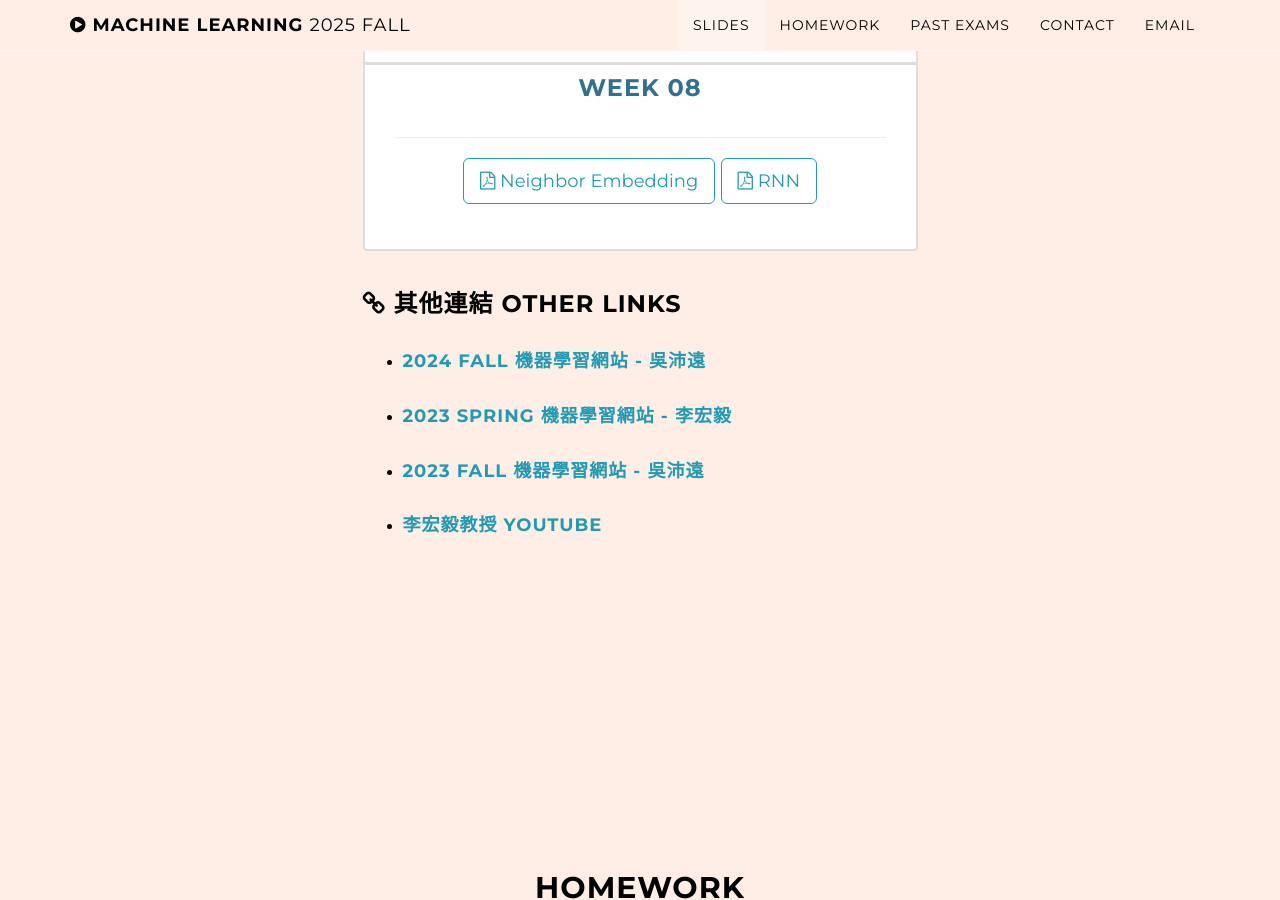
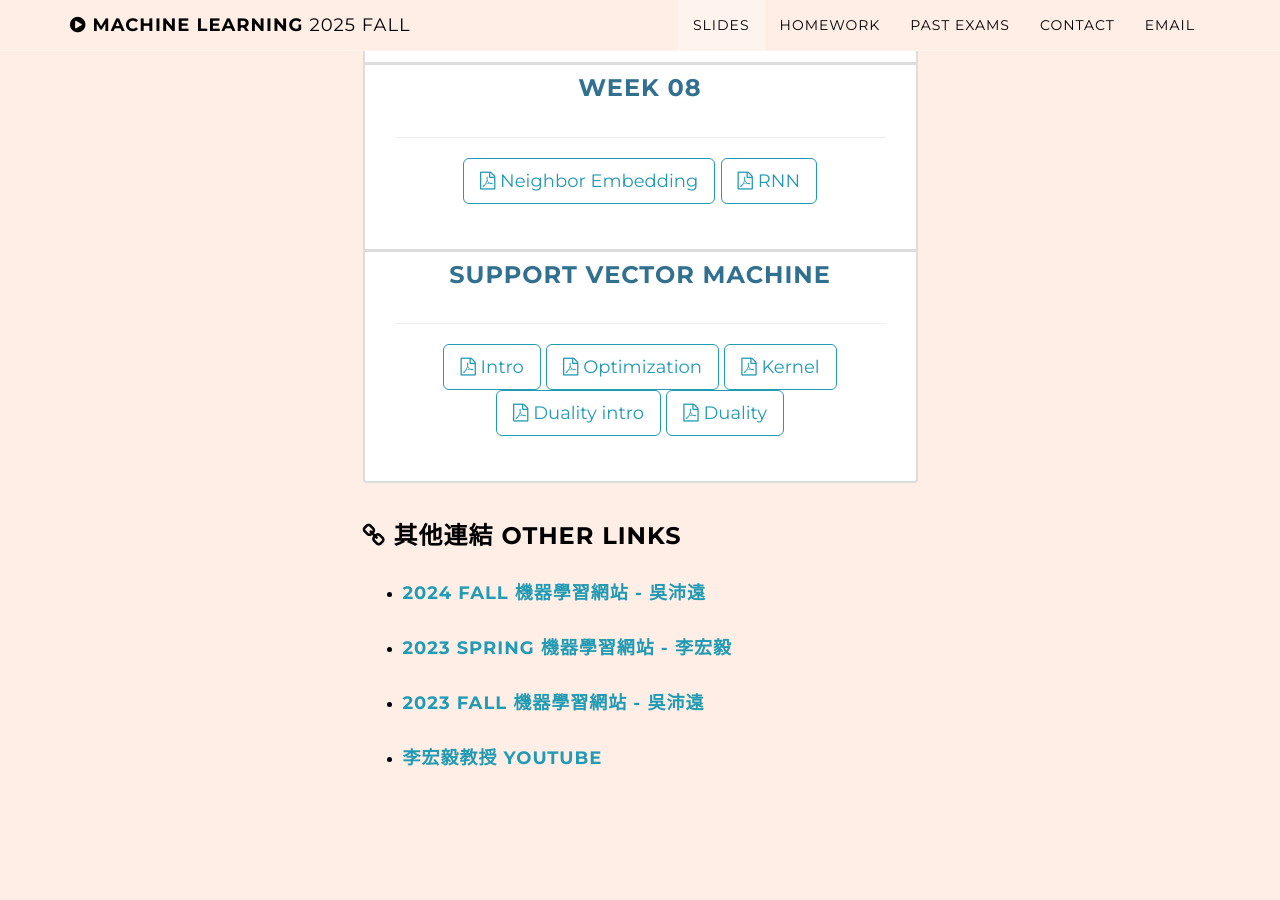
Before and after one commit to ntueemlta2025/ntueemlta2025.github.io, a Jekyll site: the page built from index.html, in a window 1280 px wide and 900 px high, scrolled down 2629 px. Built offline with Jekyll 4.4.1, drawn with Linux system fonts in a browser that asks for light colours; some of the changed lines change nothing that is shown.

Commit message:
release SVM

```diff
--- a/_config.yml
+++ b/_config.yml
@@ -145,6 +145,24 @@ syllabus:
         kind: file-pdf-o
         path: ./slides/week8/W8_RNN.pdf
 
+  - title: Support Vector Machine
+    slides:
+      - title: Intro
+        kind: file-pdf-o
+        path: ./slides/svm/svm_L1_svm_intro.pdf
+      - title: Optimization
+        kind: file-pdf-o
+        path: ./slides/svm/svm_L2_svm_optimization.pdf
+      - title: Kernel
+        kind: file-pdf-o
+        path: ./slides/svm/svm_L3_svm_kernel.pdf
+      - title: Duality intro
+        kind: file-pdf-o
+        path: ./slides/svm/svm_L4_duality_intro.pdf
+      - title: Duality
+        kind: file-pdf-o
+        path: ./slides/svm/svm_L5_svm duality.pdf
+
 # Resources:
 resources: #ok
   - title: 2024 fall 機器學習網站 - 吳沛遠
```
